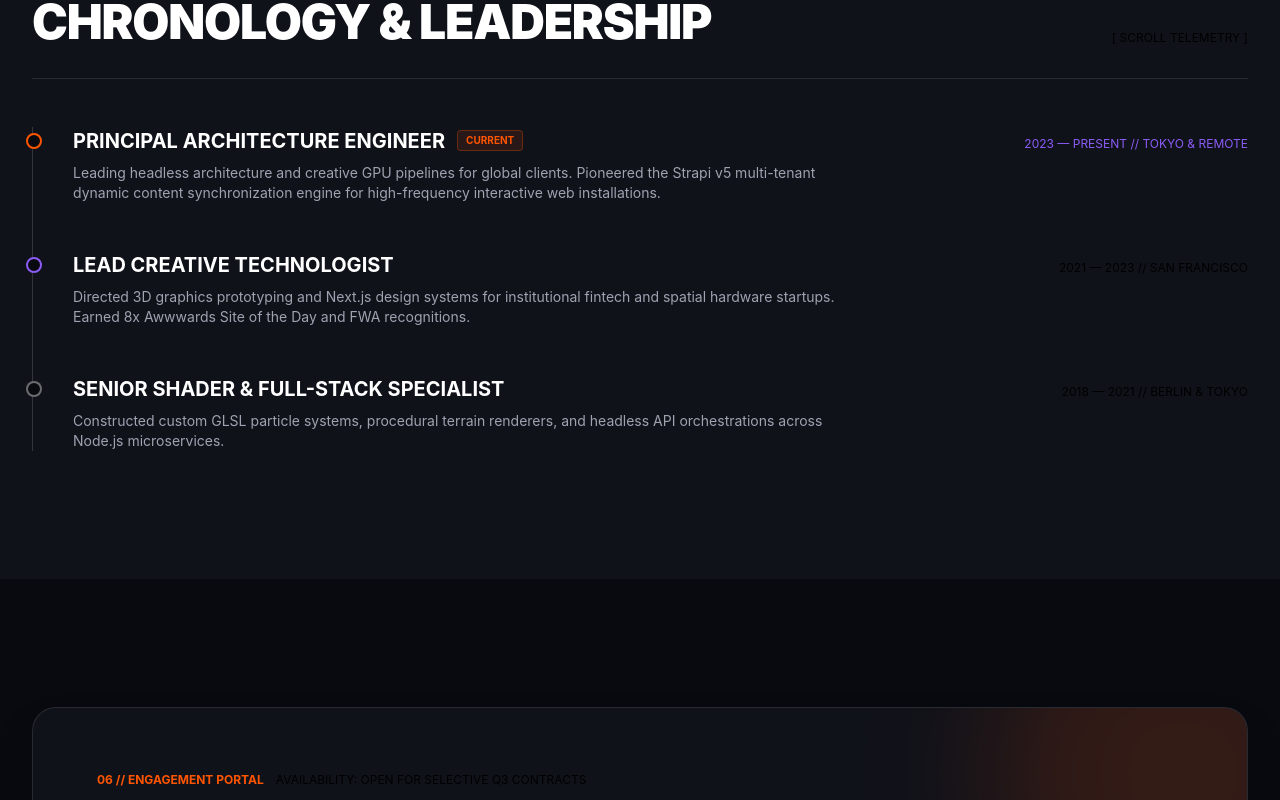
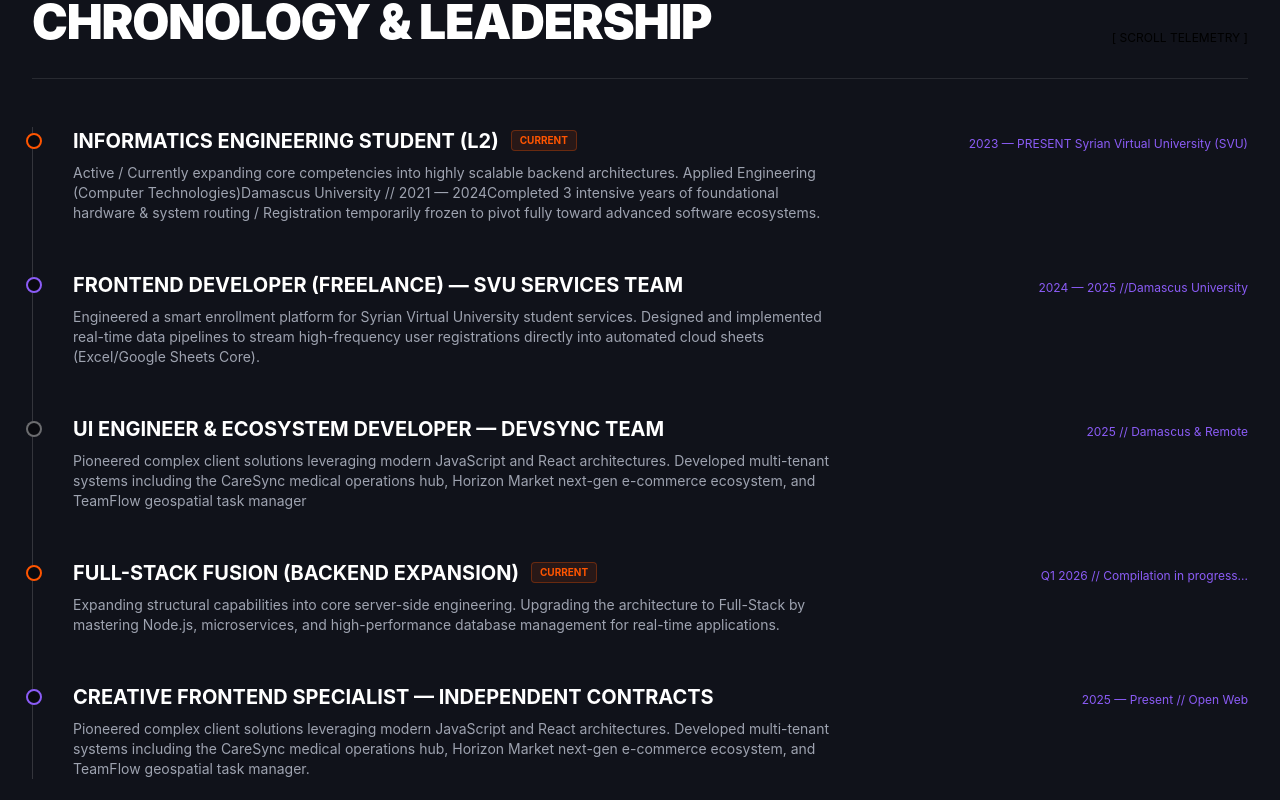
Before and after one commit to Qaioos/My_Profile3, a React (Vite) app: page / in a window 1280 px wide. Shown: the part 5580-6380 px from the top of the page. Built offline with nearby package versions, Linux system fonts and the light colour scheme.

Commit message:
Add meta data

```diff
--- a/index.html
+++ b/index.html
@@ -2,6 +2,17 @@
 <html lang="en">
     <head>
         <meta charset="UTF-8" />
+        <meta property="og:type" content="website" />
+        <meta property="og:url" content="https://my-profile3-pied.vercel.app/" />
+        <meta
+            property="og:title"
+            content="Qais Salha | Professional Front-End Developer"
+        />
+        <meta
+            property="og:description"
+            content="Portfolio of Qais Salha, a Senior Front-End Developer specializing in building high-performance, scalable web applications using React, Next.js, and Tailwind CSS."
+        />
+        <meta property="og:image" content="https://yourdomain.com" />
         <link rel="icon" type="image/svg+xml" href="/favicon.svg" />
         <link href="https://fonts.googleapis.com" rel="preconnect" />
         <link
--- a/src/App.tsx
+++ b/src/App.tsx
@@ -21,7 +21,7 @@ function App() {
     <InterActivTech/>
     <Projects/>
     <Expedition/>
-    <Contact/>
+    {/* <Contact/> */}
     <Footer/>
     </>
   )
--- a/src/feat/Footer/Footer.tsx
+++ b/src/feat/Footer/Footer.tsx
@@ -29,7 +29,7 @@ const Footer = () => {
                 >
                     <a
                         className="hover:text-[#FF5500] transition-colors"
-                        href="https://github.com"
+                        href="https://github.com/Qaioos"
                         rel="noreferrer"
                         target="_blank"
                         >GITHUB</a>
@@ -38,16 +38,16 @@ const Footer = () => {
                         href="https://x.com"
                         rel="noreferrer"
                         target="_blank"
-                        >X / TWITTER</a>
+                        >Facebook</a>
                     <a
                         className="hover:text-[#FF5500] transition-colors"
-                        href="https://read.cv"
+                        href="/public/Qais_Salha_FrontEnd_Developer_Cv.pdf"
                         rel="noreferrer"
                         target="_blank"
                         >READ.CV</a>
                     <a
                         className="hover:text-[#FF5500] transition-colors"
-                        href="https://linkedin.com"
+                        href="https://www.linkedin.com/in/qais-salha-000052360"
                         rel="noreferrer"
                         target="_blank"
                         >LINKEDIN</a>
--- a/src/feat/Landing/components/Expedition/Expedition.tsx
+++ b/src/feat/Landing/components/Expedition/Expedition.tsx
@@ -1,4 +1,3 @@
-
 const Expedition = () => {
     return (
         <section
@@ -6,115 +5,139 @@ const Expedition = () => {
             id="journey"
         >
             <div className="max-w-[1640px] mx-auto px-4 sm:px-6 lg:px-8">
-                    <div
-                        className="flex flex-col md:flex-row md:items-end justify-between gap-4 pb-8 mb-12 border-b border-white/10"
-                    >
+                <div className="flex flex-col md:flex-row md:items-end justify-between gap-4 pb-8 mb-12 border-b border-white/10">
                     <div>
-                            <div
-                                className="flex items-center gap-3 font-label-mono-sm text-xs mb-2"
-                            >
-                                <span className="text-[#FF5500] font-bold"
-                                    >05 // EXPEDITION</span>
-                                <span className="text-outline"
-                                    >STRAPI_CAREER_MILESTONES</span>
+                        <div className="flex items-center gap-3 font-label-mono-sm text-xs mb-2">
+                            <span className="text-[#FF5500] font-bold">
+                                05 // EXPEDITION
+                            </span>
+                            <span className="text-outline">
+                                STRAPI_CAREER_MILESTONES
+                            </span>
                         </div>
-                            <h2
-                                className="font-display-hero text-4xl sm:text-5xl font-black uppercase text-white tracking-tight"
-                            >
+                        <h2 className="font-display-hero text-4xl sm:text-5xl font-black uppercase text-white tracking-tight">
                             Chronology &amp; Leadership
                         </h2>
                     </div>
-                        <span
-                            className="font-label-mono-sm text-xs text-outline uppercase"
-                            >[ SCROLL TELEMETRY ]</span>
+                    <span className="font-label-mono-sm text-xs text-outline uppercase">
+                        [ SCROLL TELEMETRY ]
+                    </span>
                 </div>
                 {/* <!-- Timeline Track --> */}
-                    <div
-                        className="relative pl-6 sm:pl-10 border-l border-white/15 space-y-12"
-                    >
+                <div className="relative pl-6 sm:pl-10 border-l border-white/15 space-y-12">
                     {/* <!-- Node 1 --> */}
                     <div className="relative group">
-                            <span
-                                className="absolute -left-[31px] sm:-left-[47px] top-1.5 w-4 h-4 rounded-full bg-[#090A0F] border-2 border-[#FF5500] group-hover:scale-125 transition-transform"
-                            ></span>
-                            <div
-                                className="flex flex-col sm:flex-row sm:items-baseline justify-between gap-2"
-                            >
+                        <span className="absolute -left-[31px] sm:-left-[47px] top-1.5 w-4 h-4 rounded-full bg-[#090A0F] border-2 border-[#FF5500] group-hover:scale-125 transition-transform"></span>
+                        <div className="flex flex-col sm:flex-row sm:items-baseline justify-between gap-2">
                             <div className="flex items-center gap-3">
-                                    <span
-                                        className="font-display-hero text-xl font-bold uppercase text-white group-hover:text-[#FF5500] transition-colors"
-                                        >Principal Architecture Engineer</span>
-                                    <span
-                                        className="px-2 py-0.5 rounded bg-[#FF5500]/10 text-[#FF5500] font-label-mono-sm text-[10px] font-bold border border-[#FF5500]/30"
-                                        >CURRENT</span>
+                                <span className="font-display-hero text-xl font-bold uppercase text-white group-hover:text-[#FF5500] transition-colors">
+                                    Informatics Engineering Student (L2)
+                                </span>
+                                <span className="px-2 py-0.5 rounded bg-[#FF5500]/10 text-[#FF5500] font-label-mono-sm text-[10px] font-bold border border-[#FF5500]/30">
+                                    CURRENT
+                                </span>
                             </div>
-                                <span
-                                    className="font-label-mono-sm text-xs text-[#8B5CF6]"
-                                    >2023 — PRESENT // TOKYO &amp; REMOTE</span>
+                            <span className="font-label-mono-sm text-xs text-[#8B5CF6]">
+                                2023 — PRESENT Syrian Virtual University (SVU)
+                            </span>
                         </div>
-                            <p
-                                className="font-body-md text-sm text-[#9EA3B0] mt-2 max-w-3xl"
-                            >
-                                Leading headless architecture and creative GPU
-                                pipelines for global clients. Pioneered the
-                                Strapi v5 multi-tenant dynamic content
-                                synchronization engine for high-frequency
-                                interactive web installations.
+                        <p className="font-body-md text-sm text-[#9EA3B0] mt-2 max-w-3xl">
+                            Active / Currently expanding core competencies into
+                            highly scalable backend architectures. Applied
+                            Engineering (Computer Technologies)Damascus
+                            University // 2021 — 2024Completed 3 intensive years
+                            of foundational hardware & system routing /
+                            Registration temporarily frozen to pivot fully
+                            toward advanced software ecosystems.
                         </p>
                     </div>
                     {/* <!-- Node 2 --> */}
                     <div className="relative group">
-                            <span
-                                className="absolute -left-[31px] sm:-left-[47px] top-1.5 w-4 h-4 rounded-full bg-[#090A0F] border-2 border-[#8B5CF6] group-hover:scale-125 transition-transform"
-                            ></span>
-                            <div
-                                className="flex flex-col sm:flex-row sm:items-baseline justify-between gap-2"
-                            >
-                                <div
-                                    className="font-display-hero text-xl font-bold uppercase text-white group-hover:text-[#8B5CF6] transition-colors">
-                                    Lead Creative Technologist
+                        <span className="absolute -left-[31px] sm:-left-[47px] top-1.5 w-4 h-4 rounded-full bg-[#090A0F] border-2 border-[#8B5CF6] group-hover:scale-125 transition-transform"></span>
+                        <div className="flex flex-col sm:flex-row sm:items-baseline justify-between gap-2">
+                            <div className="font-display-hero text-xl font-bold uppercase text-white group-hover:text-[#8B5CF6] transition-colors">
+                                Frontend Developer (Freelance) — SVU Services
+                                Team
                             </div>
-                                <span
-                                    className="font-label-mono-sm text-xs text-outline"
-                                    >2021 — 2023 // SAN FRANCISCO</span>
+                            <span className="font-label-mono-sm text-xs text-outline  text-[#8B5CF6]">
+                                2024 — 2025 //Damascus University
+                            </span>
                         </div>
-                            <p
-                                className="font-body-md text-sm text-[#9EA3B0] mt-2 max-w-3xl"
-                            >
-                                Directed 3D graphics prototyping and Next.js
-                                design systems for institutional fintech and
-                                spatial hardware startups. Earned 8x Awwwards
-                                Site of the Day and FWA recognitions.
+                        <p className="font-body-md text-sm text-[#9EA3B0] mt-2 max-w-3xl">
+                            Engineered a smart enrollment platform for Syrian
+                            Virtual University student services. Designed and
+                            implemented real-time data pipelines to stream
+                            high-frequency user registrations directly into
+                            automated cloud sheets (Excel/Google Sheets Core).
                         </p>
                     </div>
                     {/* <!-- Node 3 --> */}
                     <div className="relative group">
-                            <span
-                                className="absolute -left-[31px] sm:-left-[47px] top-1.5 w-4 h-4 rounded-full bg-[#090A0F] border-2 border-white/40 group-hover:scale-125 transition-transform"
-                            ></span>
-                            <div
-                                className="flex flex-col sm:flex-row sm:items-baseline justify-between gap-2"
-                            >
-                                <div
-                                    className="font-display-hero text-xl font-bold uppercase text-white group-hover:text-white/70 transition-colors">
-                                    Senior Shader &amp; Full-Stack Specialist
+                        <span className="absolute -left-[31px] sm:-left-[47px] top-1.5 w-4 h-4 rounded-full bg-[#090A0F] border-2 border-white/40 group-hover:scale-125 transition-transform"></span>
+                        <div className="flex flex-col sm:flex-row sm:items-baseline justify-between gap-2">
+                            <div className="font-display-hero text-xl font-bold uppercase text-white group-hover:text-white/70 transition-colors">
+                                UI Engineer & Ecosystem Developer — DevSync Team
                             </div>
-                                <span
-                                    className="font-label-mono-sm text-xs text-outline"
-                                    >2018 — 2021 // BERLIN &amp; TOKYO</span>
+                            <span className="font-label-mono-sm text-xs  text-[#8B5CF6] text-outline">
+                                2025 // Damascus & Remote
+                            </span>
                         </div>
-                            <p
-                                className="font-body-md text-sm text-[#9EA3B0] mt-2 max-w-3xl"
-                            >
-                                Constructed custom GLSL particle systems,
-                                procedural terrain renderers, and headless API
-                                orchestrations across Node.js microservices.
+                        <p className="font-body-md text-sm text-[#9EA3B0] mt-2 max-w-3xl">
+                            Pioneered complex client solutions leveraging modern
+                            JavaScript and React architectures. Developed
+                            multi-tenant systems including the CareSync medical
+                            operations hub, Horizon Market next-gen e-commerce
+                            ecosystem, and TeamFlow geospatial task manager
+                        </p>
+                    </div>
+                    {/* <!-- Node 4 --> */}
+                    <div className="relative group">
+                        <span className="absolute -left-[31px] sm:-left-[47px] top-1.5 w-4 h-4 rounded-full bg-[#090A0F] border-2 border-[#FF5500] group-hover:scale-125 transition-transform"></span>
+                        <div className="flex flex-col sm:flex-row sm:items-baseline justify-between gap-2">
+                            <div className="flex items-center gap-3">
+                                <span className="font-display-hero text-xl font-bold uppercase text-white group-hover:text-[#FF5500] transition-colors">
+                                    Full-Stack Fusion (Backend Expansion)
+                                </span>
+                                <span className="px-2 py-0.5 rounded bg-[#FF5500]/10 text-[#FF5500] font-label-mono-sm text-[10px] font-bold border border-[#FF5500]/30">
+                                    CURRENT
+                                </span>
+                            </div>
+                            <span className="font-label-mono-sm text-xs text-[#8B5CF6]">
+                                Q1 2026 // Compilation in progress...
+                            </span>
+                        </div>
+                        <p className="font-body-md text-sm text-[#9EA3B0] mt-2 max-w-3xl">
+                            Expanding structural capabilities into core
+                            server-side engineering. Upgrading the architecture
+                            to Full-Stack by mastering Node.js, microservices,
+                            and high-performance database management for
+                            real-time applications.
+                        </p>
+                    </div>
+                    {/* <!-- Node 5 --> */}
+                    <div className="relative group">
+                        <span className="absolute -left-[31px] sm:-left-[47px] top-1.5 w-4 h-4 rounded-full bg-[#090A0F] border-2 border-[#8B5CF6] group-hover:scale-125 transition-transform"></span>
+                        <div className="flex flex-col sm:flex-row sm:items-baseline justify-between gap-2">
+                            <div className="font-display-hero text-xl font-bold uppercase text-white group-hover:text-[#8B5CF6] transition-colors">
+                                Creative Frontend Specialist — Independent
+                                Contracts
+                            </div>
+                            <span className="font-label-mono-sm text-xs text-outline  text-[#8B5CF6]">
+                                2025 — Present // Open Web
+                            </span>
+                        </div>
+                        <p className="font-body-md text-sm text-[#9EA3B0] mt-2 max-w-3xl">
+                            Pioneered complex client solutions leveraging modern
+                            JavaScript and React architectures. Developed
+                            multi-tenant systems including the CareSync medical
+                            operations hub, Horizon Market next-gen e-commerce
+                            ecosystem, and TeamFlow geospatial task manager.
                         </p>
                     </div>
                 </div>
             </div>
         </section>
-  )
-}
+    );
+};
 
-export default Expedition
+export default Expedition;
```
Lines whose indentation alone changed are shown as unchanged.
